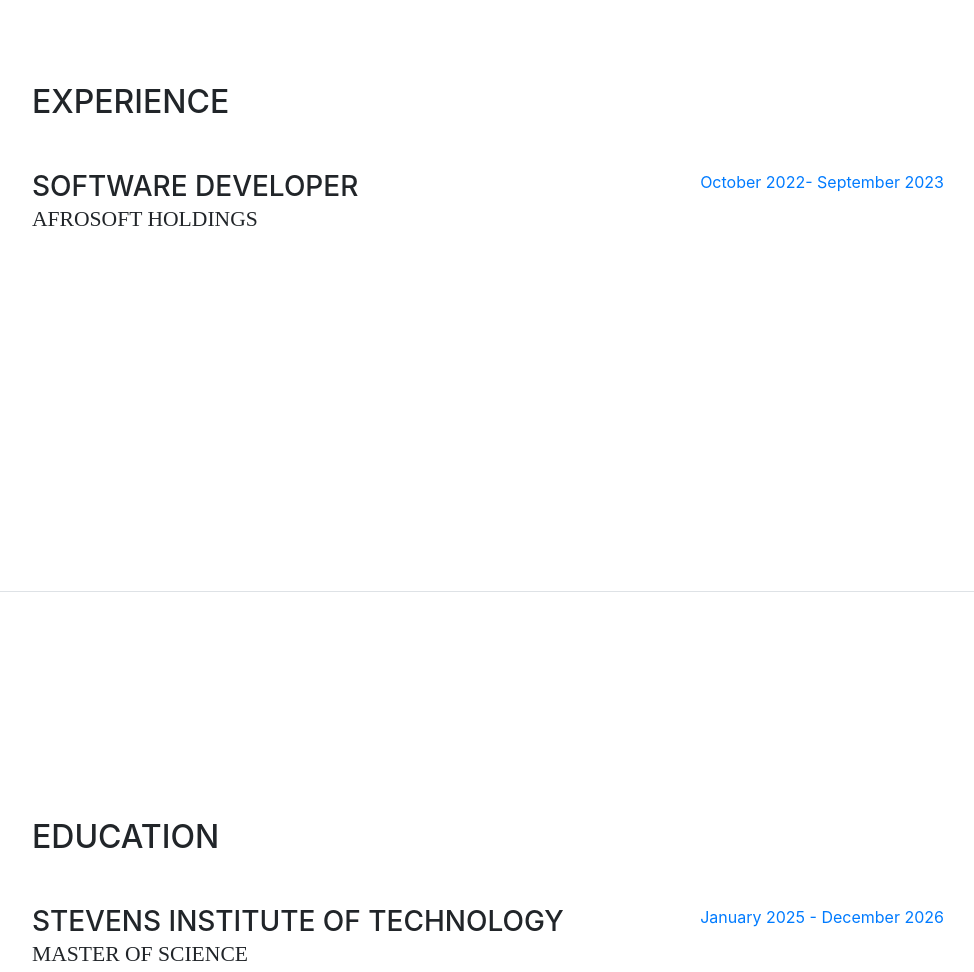
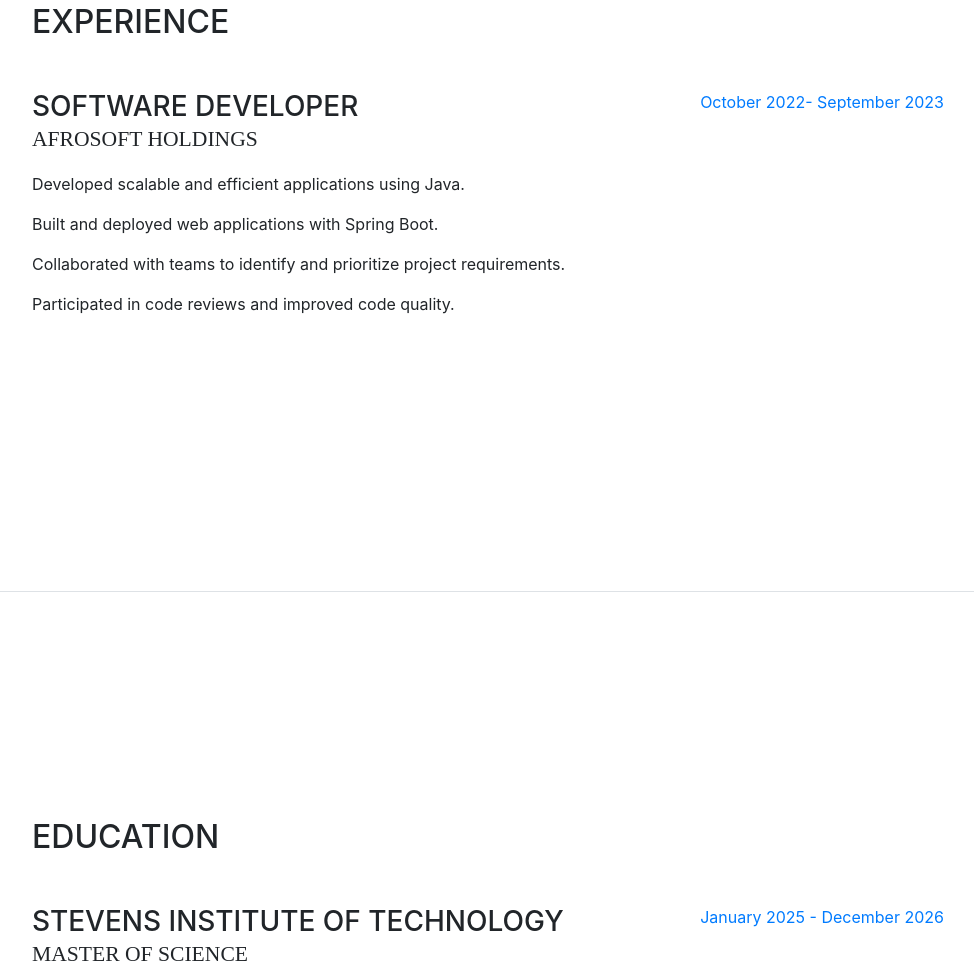
Before and after one commit to naku2001/naku2001.github.io, a website with bundled scripts: page index.html in a window 1280 px wide. Shown: the part 1008-1980 px from the top of the page, without its empty margins (288-1262 px from the left). Built offline with nearby package versions, Linux system fonts and the light colour scheme; a web font is replaced by a local one.

Commit message:
Update index.html

```diff
--- a/index.html
+++ b/index.html
@@ -117,7 +117,10 @@
             <div class="resume-content mr-auto">
               <h3 class="mb-0">Software Developer</h3>
               <div class="subheading mb-3">Afrosoft Holdings</div>
-              <p></p>
+              <p>Developed scalable and efficient applications using Java.</p>
+              <p>Built and deployed web applications with Spring Boot.</p>
+              <p>Collaborated with teams to identify and prioritize project requirements.</p>
+              <p>Participated in code reviews and improved code quality.</p>
             </div>
             <div class="resume-date text-md-right">
               <span class="text-primary">October 2022- September 2023</span>
```
